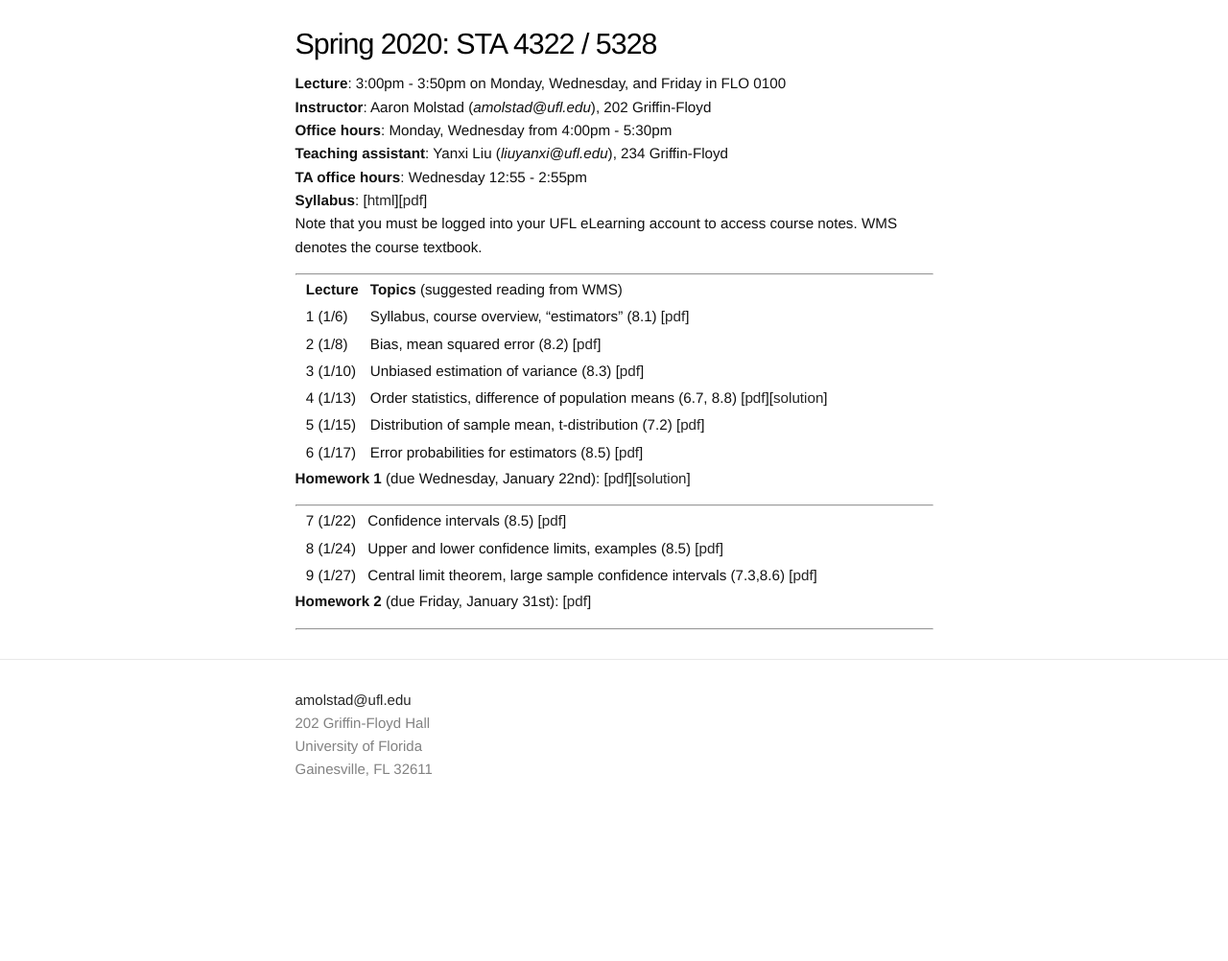
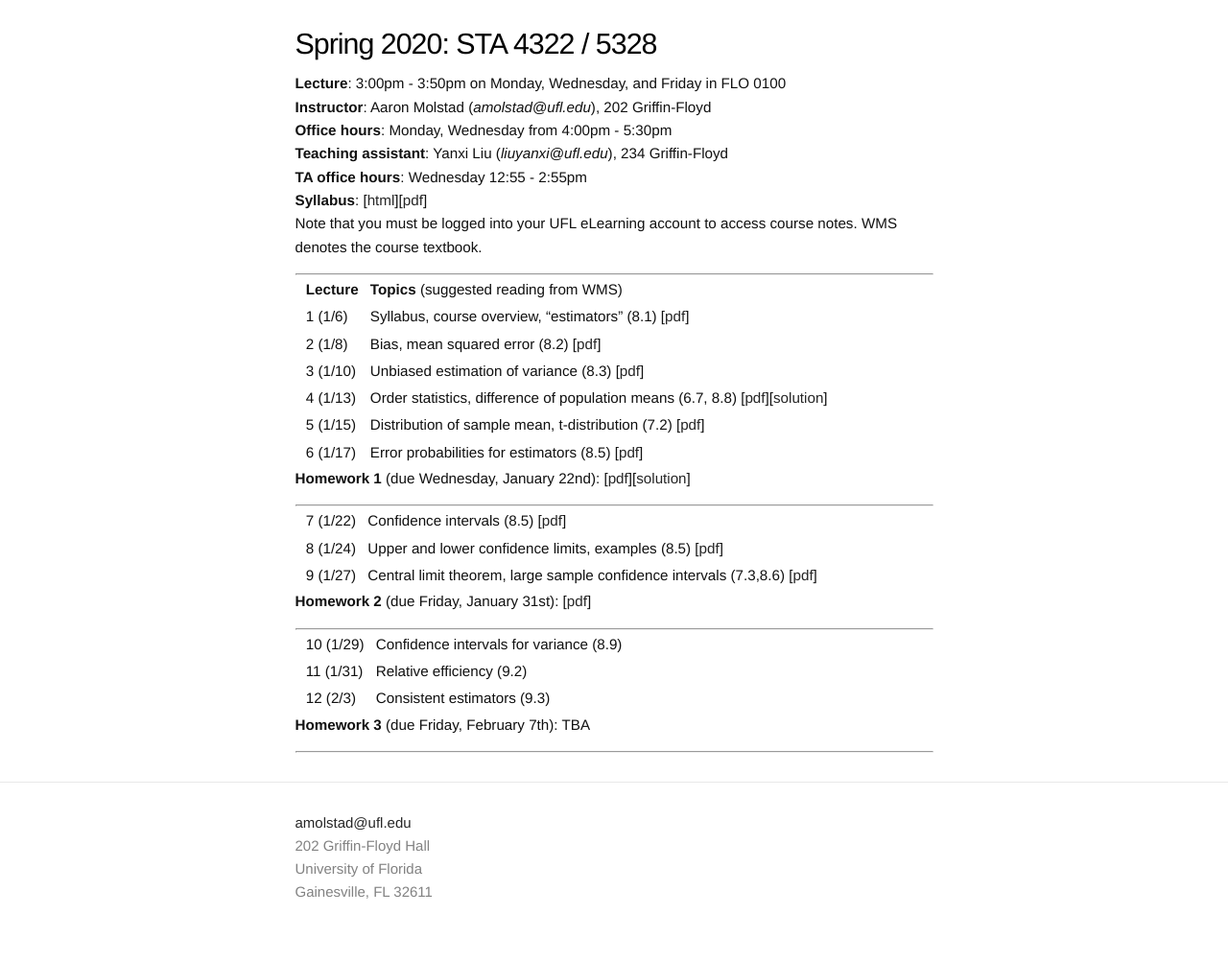
Before and after one commit to ajmolstad/ajmolstad.github.io, a Jekyll site: the page built from S20_STA4322.md, in a window 1280 px wide. Shown: the whole page at 96% size. Built offline with Jekyll 4.4.1, drawn with Linux system fonts in a browser that asks for light colours; before the commit the page ends 900 px from its top, so only the background shows below that.

Commit message:
Update S20_STA4322.md

```diff
--- a/S20_STA4322.md
+++ b/S20_STA4322.md
@@ -34,3 +34,12 @@ Note that you must be logged into your UFL eLearning account to access course no
 **Homework 2** (due Friday, January 31st): [[pdf](/docs/STA4322_S20_Homework2.pdf)]
 
 ---------------
+
+|| 10 (1/29)  || Confidence intervals for variance (8.9)  ||
+|| 11 (1/31)  || Relative efficiency (9.2) ||
+|| 12 (2/3) || Consistent estimators (9.3) ||
+
+**Homework 3** (due Friday, February 7th): TBA
+
+
+---------------
```
